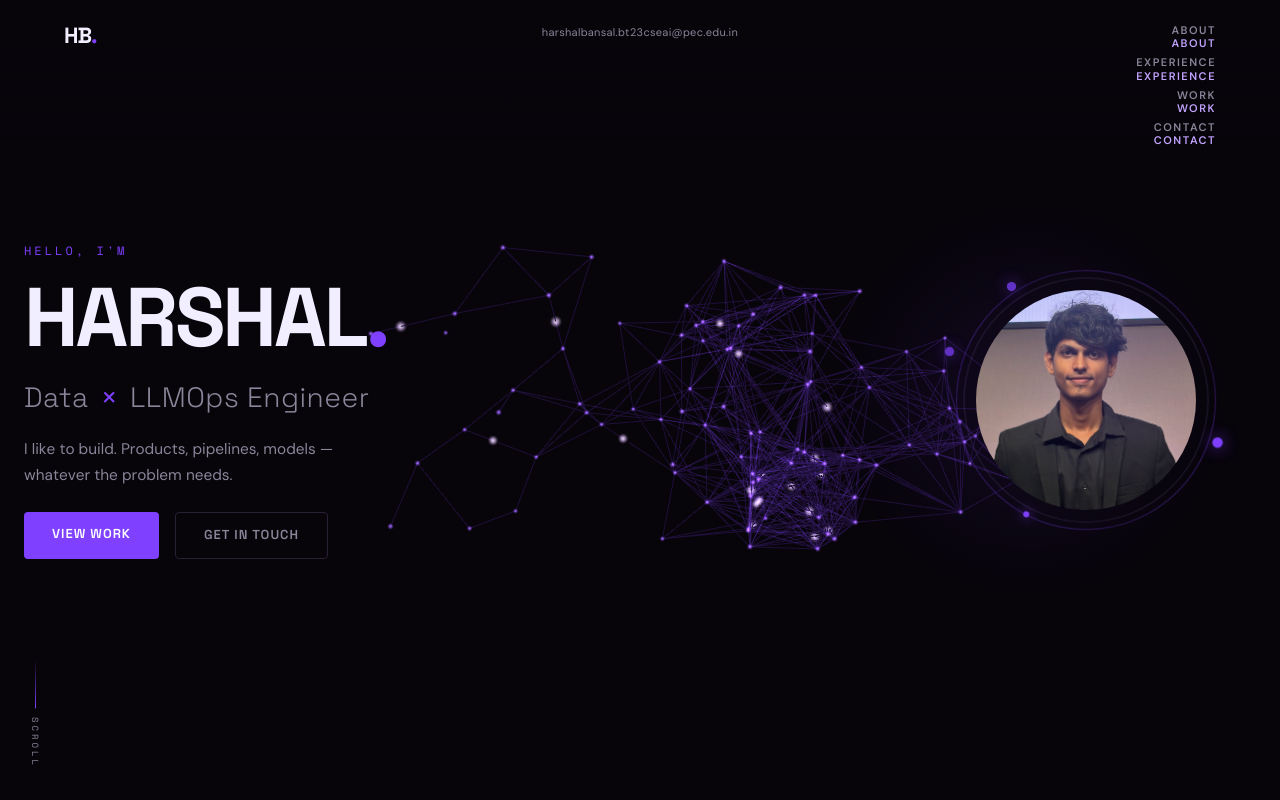
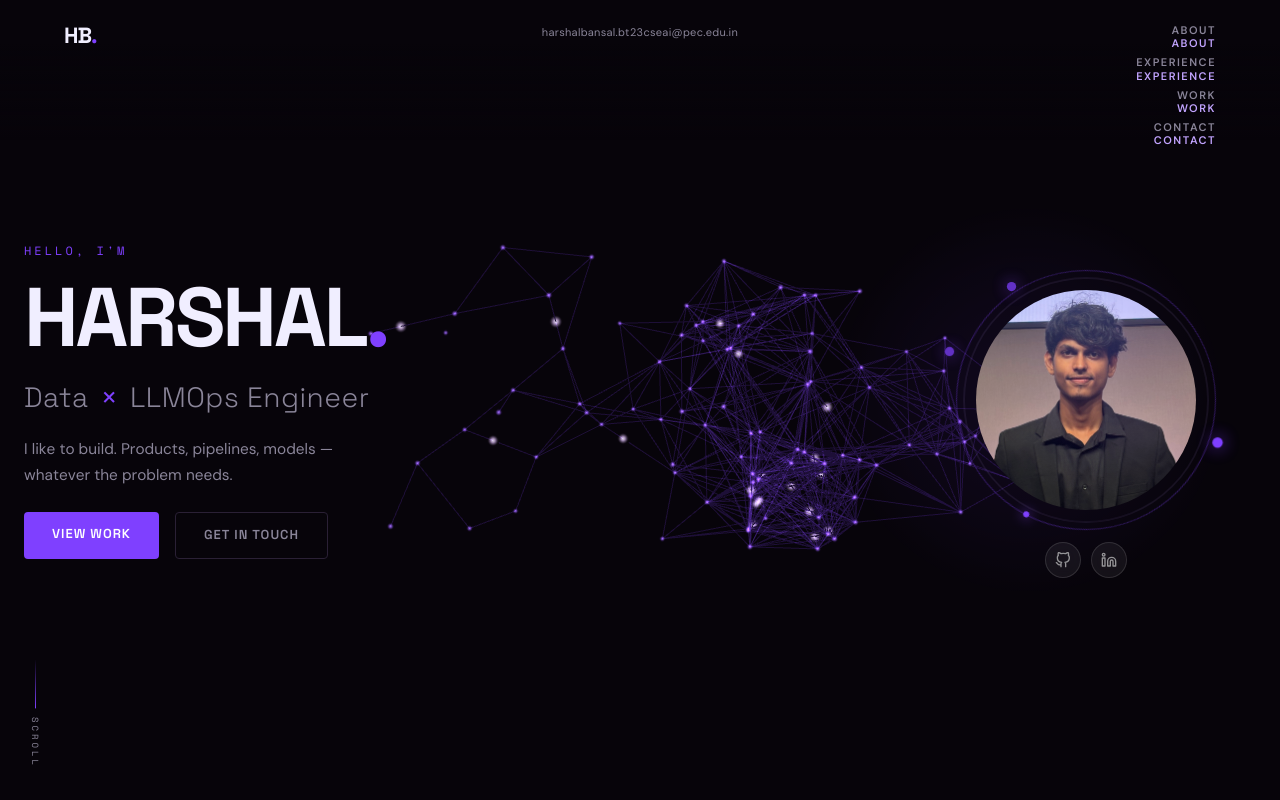
Before and after one commit to Harshal875/portfolio, a React (Vite) app: page / in a window 1280 px wide. Shown: the top 800 px of the page. Built offline with nearby package versions, Linux system fonts and the light colour scheme; no server answers.

Commit message:
feat: update email to hello@harshal.cc, add GitHub/LinkedIn below avatar

```diff
--- a/src/components/Contact.tsx
+++ b/src/components/Contact.tsx
@@ -17,11 +17,11 @@ const Contact = () => {
           <div className="contact-block">
             <h4 className="contact-block-label">Reach Out</h4>
             <a
-              href="mailto:harshalbansal.bt23cseai@pec.edu.in"
+              href="mailto:hello@harshal.cc"
               className="contact-email"
               data-cursor="disable"
             >
-              harshalbansal.bt23cseai@pec.edu.in
+              hello@harshal.cc
               <FiArrowUpRight className="contact-arrow" />
             </a>
           </div>
--- a/src/components/Landing.tsx
+++ b/src/components/Landing.tsx
@@ -1,4 +1,5 @@
 import { lazy, Suspense } from 'react'
+import { FiGithub, FiLinkedin } from 'react-icons/fi'
 import lenis from '../utils/lenis'
 import './styles/Landing.css'
 
@@ -87,6 +88,30 @@ const Landing = () => {
         <div className="avatar-connector c1" />
         <div className="avatar-connector c2" />
         <div className="avatar-connector c3" />
+
+        {/* Social links below photo */}
+        <div className="avatar-socials">
+          <a
+            href="https://github.com/Harshal875"
+            target="_blank"
+            rel="noopener noreferrer"
+            className="avatar-social-btn"
+            data-cursor="disable"
+            aria-label="GitHub"
+          >
+            <FiGithub />
+          </a>
+          <a
+            href="https://www.linkedin.com/in/harshal-bansal/"
+            target="_blank"
+            rel="noopener noreferrer"
+            className="avatar-social-btn"
+            data-cursor="disable"
+            aria-label="LinkedIn"
+          >
+            <FiLinkedin />
+          </a>
+        </div>
       </div>
 
       {/* Ambient glow behind avatar */}
--- a/src/components/styles/Landing.css
+++ b/src/components/styles/Landing.css
@@ -132,6 +132,38 @@
   width: 260px;
   height: 260px;
   z-index: 3;
+}
+
+.avatar-socials {
+  position: absolute;
+  bottom: -48px;
+  left: 50%;
+  transform: translateX(-50%);
+  display: flex;
+  gap: 10px;
+  z-index: 4;
+}
+
+.avatar-social-btn {
+  display: flex;
+  align-items: center;
+  justify-content: center;
+  width: 36px;
+  height: 36px;
+  border-radius: 50%;
+  background: rgba(255, 255, 255, 0.06);
+  border: 1px solid rgba(255, 255, 255, 0.12);
+  color: rgba(255, 255, 255, 0.55);
+  font-size: 16px;
+  transition: background 0.2s ease, color 0.2s ease, border-color 0.2s ease, transform 0.2s ease;
+  backdrop-filter: blur(8px);
+}
+
+.avatar-social-btn:hover {
+  background: rgba(127, 64, 255, 0.2);
+  border-color: rgba(127, 64, 255, 0.5);
+  color: var(--accent2);
+  transform: translateY(-2px);
 }
 
 .avatar-img-wrap {
```
